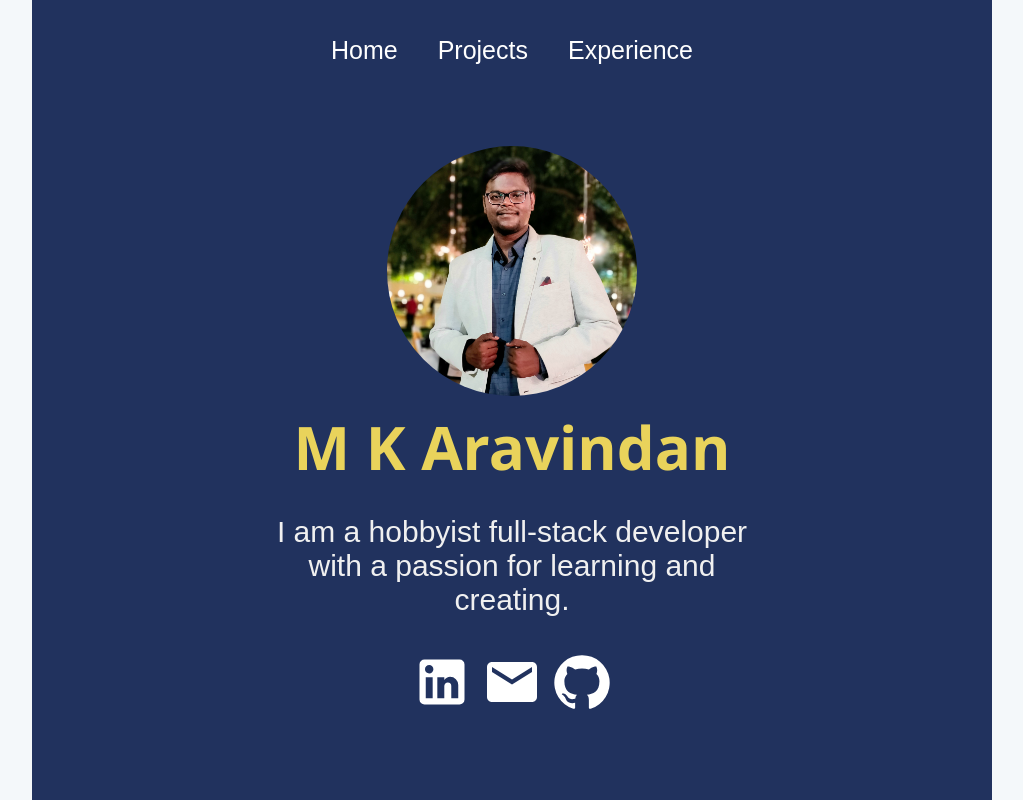
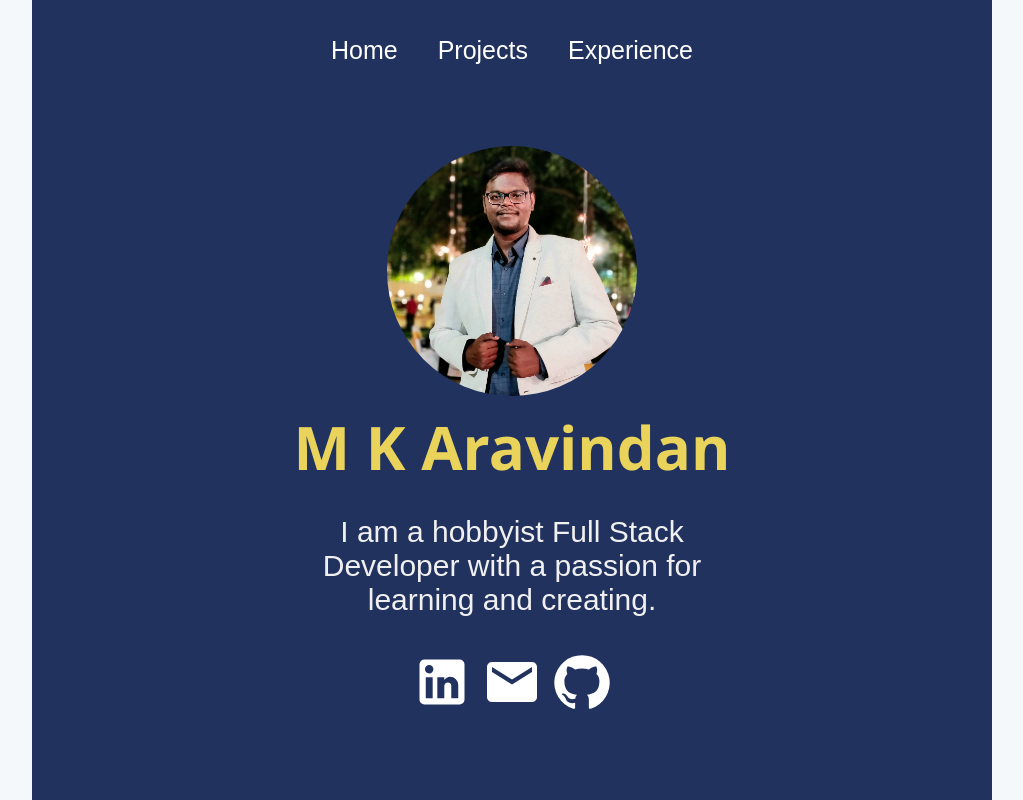
Before and after one commit to MK-Aravindan/Portfolio, a React (Create React App) app: page / in a window 1280 px wide. Shown: the top 800 px of the page, without its empty margins (128-1151 px from the left). Built offline with nearby package versions, Linux system fonts and the light colour scheme.

Commit message:
home changes

```diff
--- a/src/pages/Home.js
+++ b/src/pages/Home.js
@@ -12,7 +12,7 @@ const Home = () => {
         <h2> M K Aravindan</h2>
         <div className="prompt">
           <p>
-            I am a hobbyist full-stack developer with a passion for learning and
+            I am a hobbyist Full Stack Developer with a passion for learning and
             creating.
           </p>
           <a href="https://www.linkedin.com/in/m-k-aravindan-976728231/">
```
